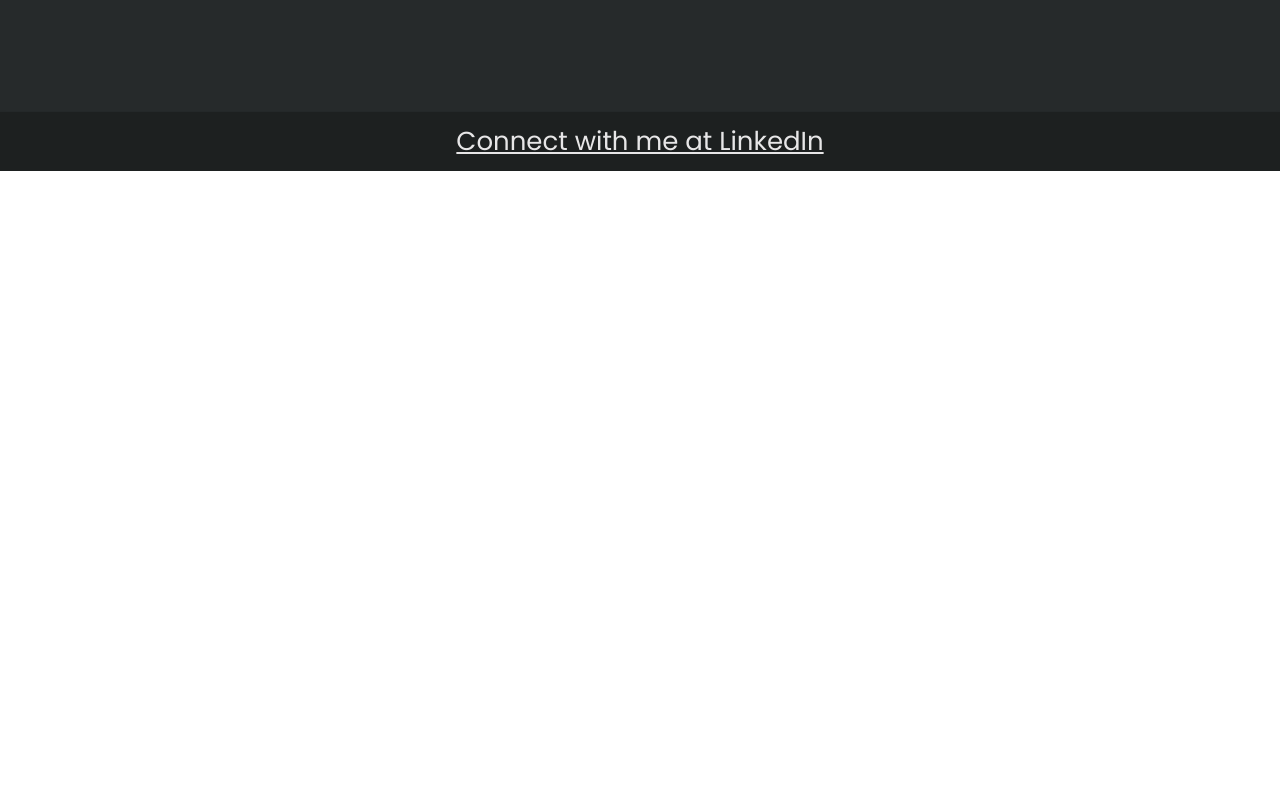
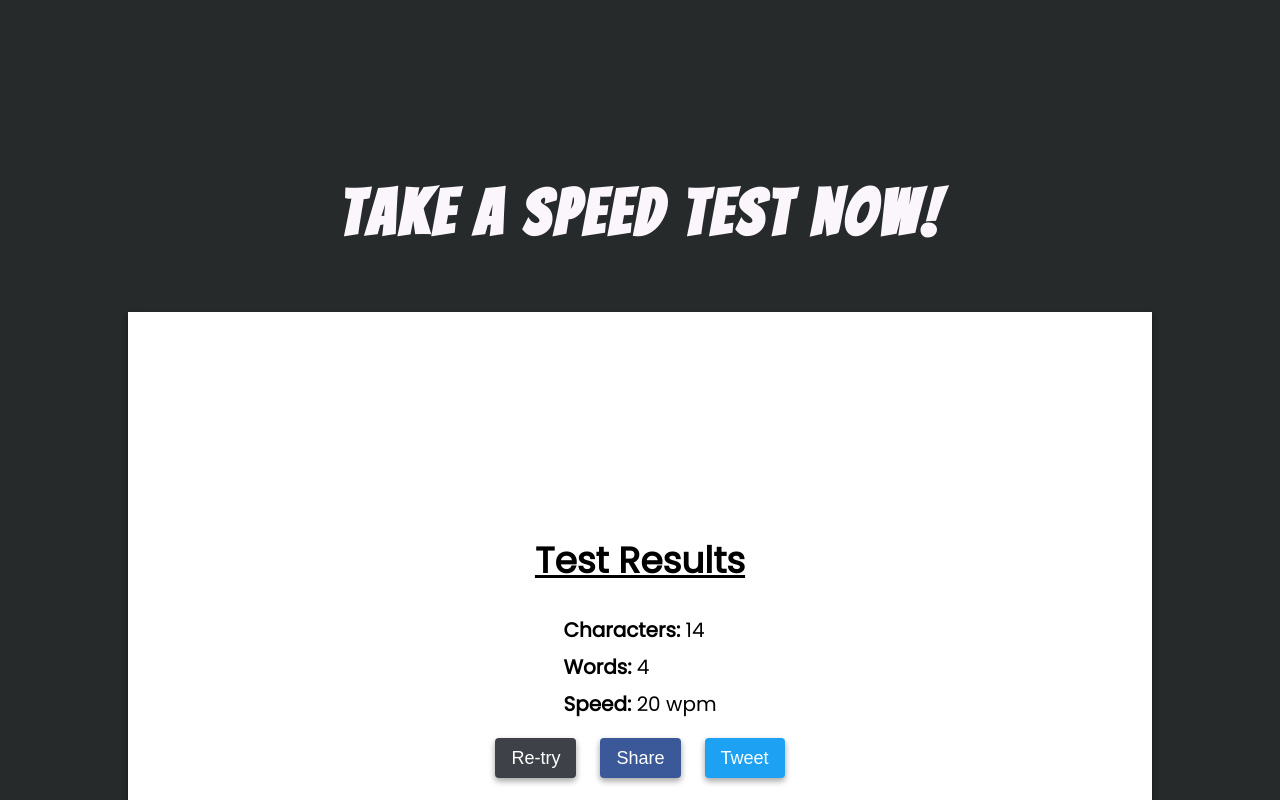
Before and after one commit to chirantan-basu01/FlashType, a React (Create React App) app: page / in a window 1280 px wide. Shown: the part 680-1480 px from the top of the page. Before the commit the page ends 851 px from the top, so only its background shows below. Built offline with nearby package versions, Linux system fonts and the light colour scheme.

Commit message:
challenge section- try again components

```diff
--- a/src/components/App/App.jsx
+++ b/src/components/App/App.jsx
@@ -3,6 +3,7 @@ import Landing from '../Landing/Landing';
 import Footer from '../Footer/Footer';
 import Nav from '../Nav/Nav';
 import './App.css';
+import ChallengeSection from '../ChallengeSection/ChallengeSection';
 
 class App extends React.Component {
     render() {
@@ -13,7 +14,7 @@ class App extends React.Component {
                 {/* Landing Page */}
                 <Landing />
                 {/* Challenge section */}
-
+                <ChallengeSection />
                 {/* Footer */}
                 <Footer />
             </div>
--- /dev/null
+++ b/src/components/ChallengeSection/ChallengeSection.css
@@ -0,0 +1,14 @@
+.challenge-section-container {
+    min-height: 90vh;
+    flex-direction: column;
+    align-items: center;
+    margin: 24px 0;
+}
+
+.challenge-section-header {
+    text-align: center;
+    color: #fbf6fb;
+    font-family: 'Bangers', cursive;
+    font-size: 64px;
+    letter-spacing: 4px;
+}
--- /dev/null
+++ b/src/components/ChallengeSection/ChallengeSection.jsx
@@ -0,0 +1,16 @@
+import React from 'react';
+import TestContainer from '../TestContainer/TestContainer';
+import './ChallengeSection.css';
+
+const ChallengeSection = () => {
+    return (
+        <div className="challenge-section-container">
+            <h1 data-aos="fade-down" className="challenge-section-header">
+                Take a speed test now!
+            </h1>
+            <TestContainer words={4} characters={14} wpm={20} />
+        </div>
+    );
+};
+
+export default ChallengeSection;
--- a/src/components/Footer/Footer.css
+++ b/src/components/Footer/Footer.css
@@ -3,11 +3,12 @@
     justify-content: center;
     background: #1d2020;
     margin: 0;
-    box-shadow: 0 1px 3px rgba(0, 0, 0, 0.12), 0 1px 2px rgba(0, 0, 0, 0.26);
+    box-shadow: 0 1px 3px rgba(0, 0, 0, 0.12), 0 1px 2px rgba(0, 0, 0, 0.24);
     z-index: 99;
 }
 
 .footer-link {
+    font-family: 'Poppins', sans-serif;
     font-size: 26px;
     color: #e7e6e7;
     margin: 10px;
--- /dev/null
+++ b/src/components/TestContainer/TestContainer.css
@@ -0,0 +1,18 @@
+.test-container {
+    background-color: #ffffff;
+    margin: 64px 0;
+    margin-left: 10%;
+    width: 80%;
+    min-height: 700px;
+    display: flex;
+    flex-wrap: wrap;
+    flex-direction: column;
+    box-shadow: 0 3px 6px rgba(0, 0, 0, 0.16), 0 3px 6px rgba(0, 0, 0, 0.23);
+}
+
+.try-again-cont {
+    flex-grow: 1;
+    display: flex;
+    flex-direction: column;
+    justify-content: center;
+}
--- /dev/null
+++ b/src/components/TestContainer/TestContainer.jsx
@@ -0,0 +1,15 @@
+import React from 'react';
+import './TestContainer.css';
+import TryAgain from '../TryAgain/TryAgain';
+
+const TestContainer = ({ words, characters, wpm }) => {
+    return (
+        <div className="test-container">
+            <div className="try-again-cont">
+                <TryAgain words={words} characters={characters} wpm={wpm} />
+            </div>
+        </div>
+    );
+};
+
+export default TestContainer;
--- /dev/null
+++ b/src/components/TryAgain/TryAgain.css
@@ -0,0 +1,63 @@
+.try-again-container {
+    display: flex;
+    flex-direction: column;
+    justify-content: center;
+    align-items: center;
+}
+
+.try-again-container > h1 {
+    text-decoration: underline;
+    margin: 0;
+    font-size: 36px;
+    margin-bottom: 20px;
+}
+
+.result-container > p {
+    font-size: 20px;
+    margin: 7px;
+}
+
+.end-buttons {
+    position: relative;
+    margin: 12px;
+    border: none;
+    border-radius: 4px;
+    min-width: 64px;
+    padding: 2px 16px;
+    vertical-align: middle;
+    text-align: center;
+    color: #fff;
+    box-shadow: 0 3px 6px rgba(0, 0, 0, 0.16), 0 3px 6px rgba(0, 0, 0, 0.23);
+    font-size: 18px;
+    font-weight: 500;
+    line-height: 36px;
+    cursor: pointer;
+    transition: background-color 0.2s;
+}
+
+.start-again-btn {
+    background-color: #3e4248;
+}
+
+.start-again-btn:hover,
+start-again-btn:focus {
+    background: #808080;
+}
+
+.share-btn {
+    background: #3b5998;
+}
+
+.share-btn:hover,
+share-btn:focus {
+    background: #5d7dc4;
+}
+
+.tweet-btn {
+    background: #1da1f2;
+}
+
+.tweet-btn:focus,
+tweet-btn:hover {
+    background: #8faef3;
+}
--- /dev/null
+++ b/src/components/TryAgain/TryAgain.jsx
@@ -0,0 +1,50 @@
+import React from 'react';
+import './TryAgain.css';
+
+const TryAgain = ({ words, characters, wpm }) => {
+    return (
+        <div className="try-again-container">
+            <h1>Test Results</h1>
+            <div className="result-container">
+                <p>
+                    <b>Characters:</b> {characters}
+                </p>
+                <p>
+                    <b>Words:</b> {words}
+                </p>
+                <p>
+                    <b>Speed:</b> {wpm} wpm
+                </p>
+            </div>
+            <div>
+                <button className="end-buttons start-again-btn">Re-try</button>
+                <button
+                    onClick={() => {
+                        window.open(
+                            'https://www.facebook.com/sharer/sharer.php?u=Check_it_Out',
+                            'facebook-share-dialog',
+                            'width=800,height=600'
+                        );
+                    }}
+                    className="end-buttons share-btn"
+                >
+                    Share
+                </button>
+                <button
+                    onClick={() => {
+                        window.open(
+                            'https://twitter.com/intent/tweet?text=Check_it_Out',
+                            'Twitter',
+                            'width=800,height=600'
+                        );
+                    }}
+                    className="end-buttons tweet-btn"
+                >
+                    Tweet
+                </button>
+            </div>
+        </div>
+    );
+};
+
+export default TryAgain;
```
